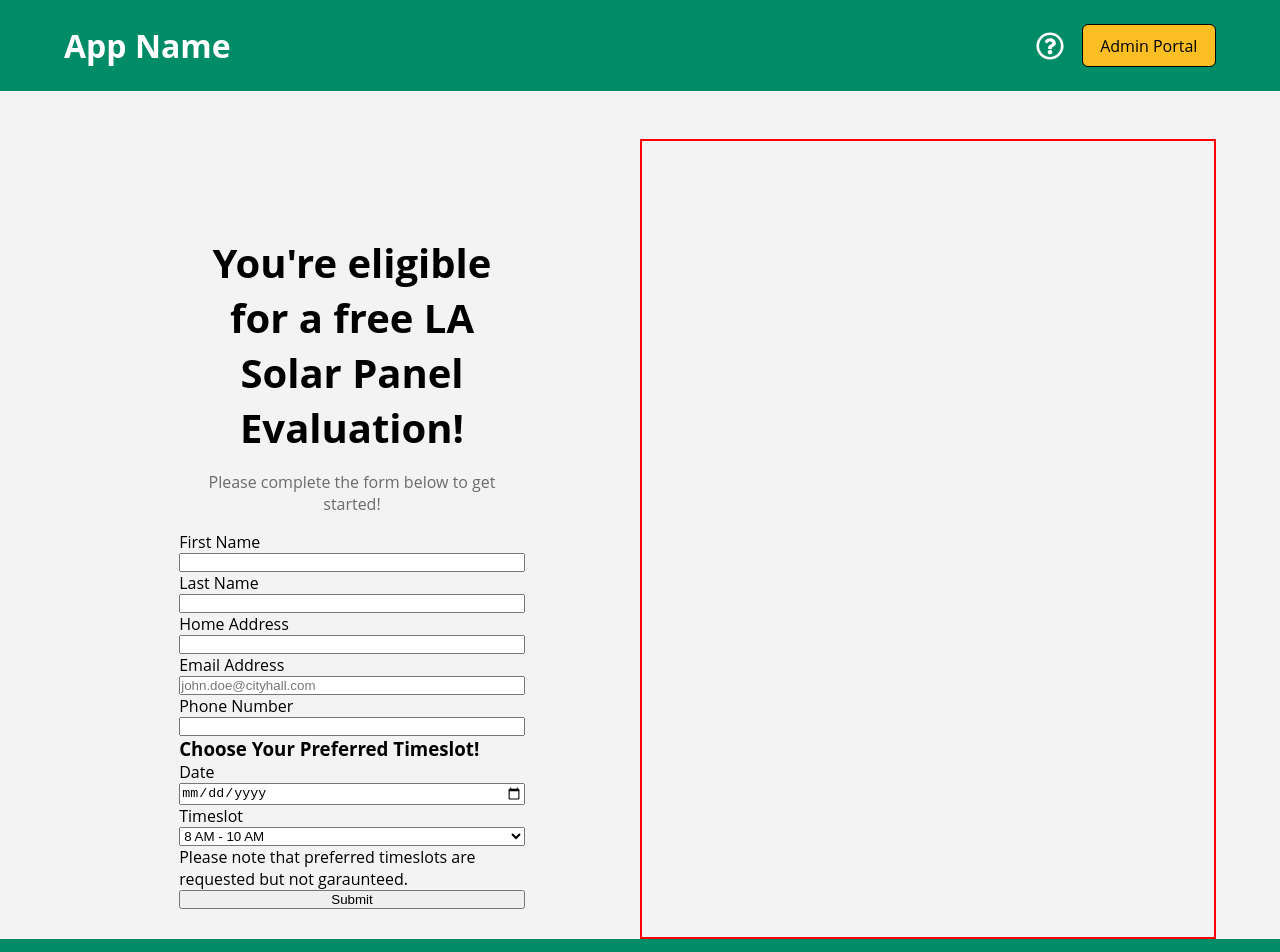
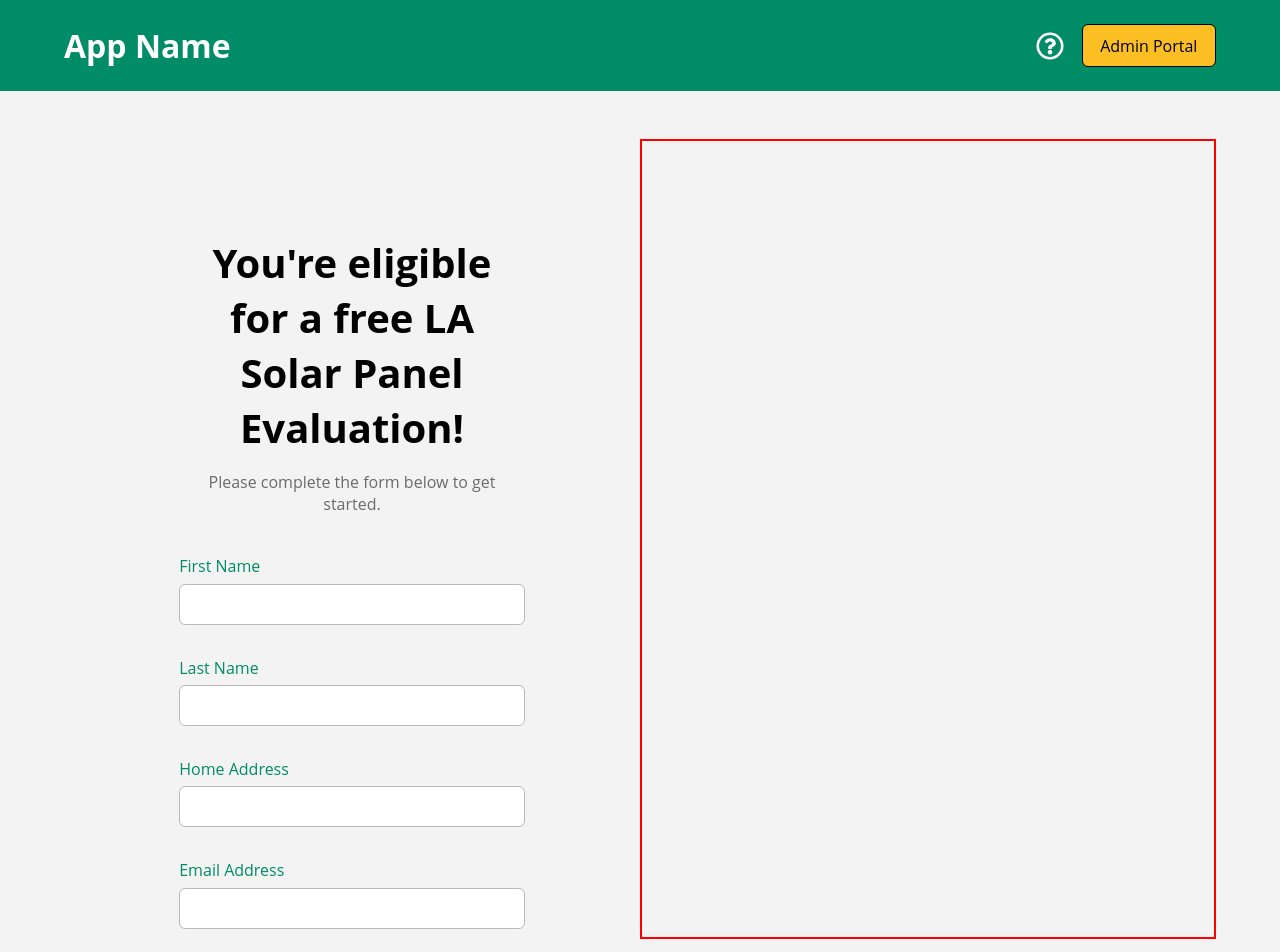
Before and after one commit to chingu-voyages/v52-tier2-team-26, a React (Create React App) app in the folder v52-tier2-team-26/: page /apply in a window 1280 px wide. Shown: the top 952 px of the page. Built offline with nearby package versions, Linux system fonts and the light colour scheme.

Commit message:
Continued working on SolarForm component.

```diff
--- a/v52-tier2-team-26/src/App.css
+++ b/v52-tier2-team-26/src/App.css
@@ -216,7 +216,7 @@ p.no-account {
 .form-content {
   width: 60%;
   align-self: center;
-  margin-top: 6rem;
+  margin: 6rem 0;
 }
 
 .heading-text h2 {
@@ -227,10 +227,67 @@ p.no-account {
 
 .heading-text p {
   text-align: center;
-  margin-bottom: 1rem;
+  margin-bottom: 2.5rem;
   color: rgb(109, 106, 106);
 }
 
+/* Request Form Styles */
+.request-form h3 {
+  margin: 1rem 0;
+  font-size: 1.5rem;
+}
+
+.request-form p {
+  margin-top: -1rem;
+  margin-bottom: 3rem;
+}
+
+.request-form label {
+  color: var(--background);
+  margin-bottom: 0.4rem;
+}
+
+.request-form input,
+.request-form select {
+  margin-bottom: 2rem;
+  cursor: pointer;
+}
+
+.request-form input,
+.request-form select,
+.request-form button {
+  padding: 0.75rem;
+  border-radius: 6px;
+  border: 1px solid rgb(186, 185, 185);
+}
+
+.request-form input#date {
+  margin-bottom: 1.5rem;
+}
+
+.request-form button {
+  font-size: 1rem;
+  cursor: pointer;
+}
+
+.request-form button[type="submit"] {
+  background-color: var(--button);
+  color: white;
+  margin-bottom: 0.5rem;
+}
+
+.request-form button:hover {
+  border: 1px solid var(--accent);
+}
+
+.request-form button[type="submit"]:hover {
+  background-color: var(--button-hover);
+}
+
+.cancel:hover {
+  color: white;
+  background-color: darkred;
+}
 
 /* ====== Missing 404 page styles ====== */
 .Missing {
--- a/v52-tier2-team-26/src/components/SolarForm.jsx
+++ b/v52-tier2-team-26/src/components/SolarForm.jsx
@@ -6,7 +6,7 @@ const SolarForm = () => {
           <div className="form-content">
             <div className="heading-text">
               <h2>You're eligible for a free LA Solar Panel Evaluation!</h2>
-              <p>Please complete the form below to get started!</p>
+              <p>Please complete the form below to get started.</p>
             </div>
             <form className="request-form">
               <label for="fname">First Name</label>
@@ -22,7 +22,6 @@ const SolarForm = () => {
               <input
                 id="email"
                 type="email"
-                placeholder="john.doe@cityhall.com"
                 //   onChange={(e) => setEmail(e.target.value)}
                 required
               />
@@ -42,11 +41,13 @@ const SolarForm = () => {
                 <option value="2PM-4PM">2 PM - 4 PM</option>
               </select>
               <p>
-                Please note that preferred timeslots are requested but not
+                *Please note that preferred timeslots are requested but not
                 garaunteed.
               </p>
 
               <button type="submit">Submit</button>
+              {/* TO DO: create function to set inputs blank & navigate to Home */}
+              <button className="cancel">Cancel Request</button>
             </form>
           </div>
         </div>
```
